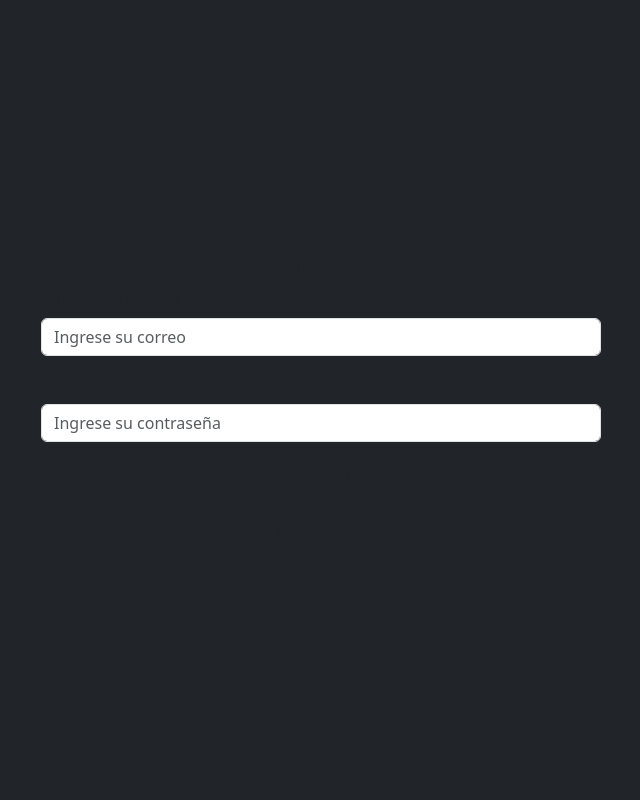
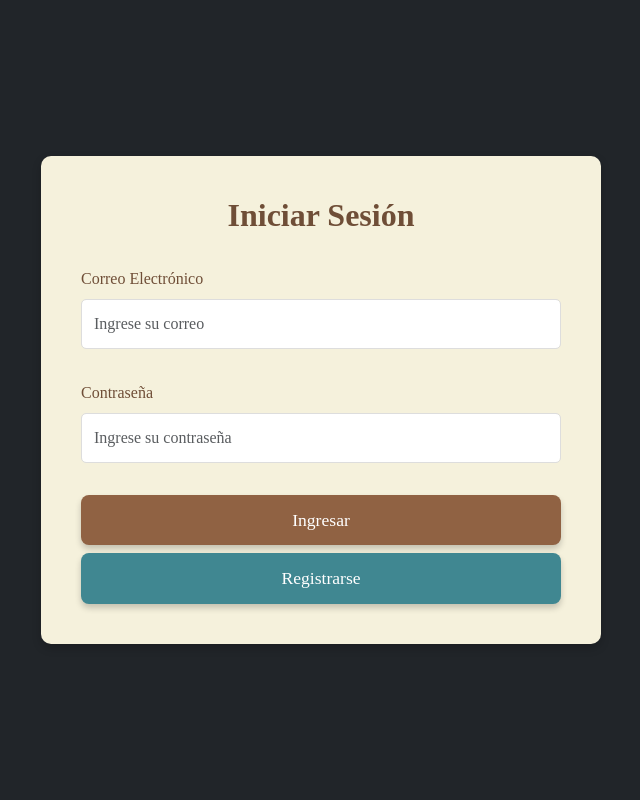
Before and after one commit to luis-sagx/Sureno, a Flask app: page /login in a window 1280 px wide. Shown: the whole page, without its empty margins (319-959 px from the left). Run offline with Flask 3, Linux system fonts and the light colour scheme.

Commit message:
refactor: eliminar redundancia de archivos CSS

```diff
--- a/static/css/login.css
+++ b/static/css/login.css
@@ -1,7 +1,24 @@
 /**
  * Login Page Styles
- * Uses modular CSS system from main.css
  */
+
+:root {
+  --cafe: #6f4e37;
+  --beige: #f5f1dc;
+  --celeste: #8fc1d4;
+  --celeste-oscuro: #316168;
+  --boton-cafe: #906243;
+  --boton-cafe-hover: #fc894f;
+  --boton-celeste: #408791;
+  --boton-celeste-hover: #00b1c9;
+  --text-color: var(--cafe);
+  --section-1: var(--beige);
+}
+
+body.dark-mode {
+  --section-1: var(--cafe);
+  --text-color: var(--beige);
+}
 
 /* Login Page Layout */
 body {
@@ -10,25 +27,74 @@ body {
   align-items: center;
   min-height: 100vh;
   margin: 0;
+  background-color: #1e1e1e;
 }
 
 /* Login Container */
 .login-container {
   width: 100%;
   max-width: 35rem;
-  padding: var(--spacing-6);
-  background: var(--color-card);
-  border-radius: var(--radius-lg);
-  box-shadow: var(--shadow-lg);
+  padding: 2.5rem;
+  background: var(--section-1);
+  border-radius: 10px;
+  box-shadow: 0px 4px 10px rgba(0, 0, 0, 0.2);
 }
 
 #inputLogin {
-  margin-top: var(--spacing-5);
+  margin-top: 2rem;
 }
 
 .login-title {
-  color: var(--color-text);
-  font-weight: var(--font-bold);
+  color: var(--text-color);
+  font-weight: bold;
   text-align: center;
-  margin-bottom: var(--spacing-4);
+  margin-bottom: 1.5rem;
+  font-size: 2rem;
 }
+
+.form-label {
+  color: var(--text-color);
+  font-weight: 500;
+  margin-bottom: 0.5rem;
+}
+
+.form-control {
+  border-radius: 5px;
+  border: 1px solid #ddd;
+  padding: 0.75rem;
+}
+
+.form-control:focus {
+  border-color: var(--boton-cafe);
+  box-shadow: 0 0 0 0.2rem rgba(144, 98, 67, 0.25);
+}
+
+.btn-1 {
+  background-color: var(--boton-cafe);
+  color: white;
+  border: none;
+  padding: 0.75rem;
+  font-size: 1.1rem;
+  font-weight: 500;
+  transition: background-color 0.3s;
+}
+
+.btn-1:hover {
+  background-color: var(--boton-cafe-hover);
+  color: white;
+}
+
+.btn-2 {
+  background-color: var(--boton-celeste);
+  color: white;
+  border: none;
+  padding: 0.75rem;
+  font-size: 1.1rem;
+  font-weight: 500;
+  transition: background-color 0.3s;
+}
+
+.btn-2:hover {
+  background-color: var(--boton-celeste-hover);
+  color: white;
+}
--- a/static/css/styles.css
+++ b/static/css/styles.css
@@ -3,20 +3,163 @@
  * All common variables, utilities, and components are now in main.css
  */
 
-/* Only page-specific styles remain here */
+/* Variables CSS */
+:root {
+  /* Color Palette */
+  --cafe: #5e422e;
+  --beige: #f5f1dc;
+  --celeste: #8fc1d4;
+  --white: #ffffff;
+  --black: #000000;
+  --naranja: #fc894f;
+  --celeste-oscuro: #316168;
+  --boton-cafe: #906243;
+  --boton-cafe-hover: var(--naranja);
+  --boton-celeste: #408791;
+  --boton-celeste-hover: #00b1c9;
+  --p-color: black;
+
+  /* Light Theme */
+  --bg-color: var(--white);
+  --text-color: var(--cafe);
+  --header-bg: var(--beige);
+  --nav-bg: var(--cafe);
+  --link-color: var(--white);
+  --hover-link-color: rgb(255, 255, 221);
+  --icon-color: var(--cafe);
+  --checkbox-bg: var(--cafe);
+  --checkbox-ball: var(--beige);
+  --section-1: var(--beige);
+  --section-2: var(--celeste);
+}
+
+/* Dark Theme */
+body.dark-mode {
+  --p-color: white;
+  --bg-color: #1e1e1e;
+  --text-color: var(--beige);
+  --header-bg: #2b2a2a;
+  --nav-bg: var(--cafe);
+  --link-color: var(--beige);
+  --hover-link-color: rgb(255, 255, 221);
+  --icon-color: var(--beige);
+  --checkbox-bg: var(--beige);
+  --checkbox-ball: var(--cafe);
+  --section-1: var(--cafe);
+  --section-2: var(--celeste-oscuro);
+}
+
+body {
+  background-color: var(--bg-color);
+  color: var(--p-color);
+  transition: background-color 0.3s, color 0.3s;
+  font-family: "Times New Roman", Times, serif;
+}
+
+/* Header Styles */
+.bg-custom {
+  background-color: var(--header-bg);
+  box-shadow: 0 2px 4px rgba(0, 0, 0, 0.1);
+}
+
+.logo {
+  width: 3.5rem;
+  object-fit: cover;
+}
+
+.site-title {
+  font-style: italic;
+  font-family: "Pacifico";
+  font-weight: bold;
+  font-size: 2.5rem;
+  color: var(--text-color);
+}
+
+/* Navigation Styles */
+.navbar {
+  background-color: var(--nav-bg) !important;
+  padding: 0.5rem 0;
+}
+
+.navbar-nav .nav-link {
+  color: var(--link-color) !important;
+  transition: color 0.3s;
+  padding: 0.5rem 1rem;
+  font-size: 1.1rem;
+  font-weight: 500;
+}
+
+.navbar-nav .nav-link:hover {
+  color: var(--hover-link-color) !important;
+  text-shadow: 0px 0px 10px rgba(255, 252, 221, 0.5);
+}
+
+.icono-nav {
+  color: var(--icon-color) !important;
+  transition: color 0.3s;
+}
+
+.icono-nav:hover {
+  color: var(--naranja) !important;
+}
+
+/* Dropdown styles */
+.dropdown-menu {
+  background-color: var(--beige);
+  border: 2px solid var(--cafe);
+}
+
+.dropdown-item {
+  color: var(--cafe);
+}
+
+.dropdown-item:hover {
+  background-color: var(--cafe);
+  color: var(--white);
+}
+
+.btn-1 {
+  background-color: var(--boton-cafe);
+  color: var(--white);
+  border: 2px solid var(--boton-cafe);
+  padding: 0.75rem 2rem;
+  border-radius: 8px;
+  font-size: 1.2rem;
+  font-weight: 600;
+  transition: all 0.3s ease;
+  box-shadow: 0 4px 6px rgba(0, 0, 0, 0.2);
+  text-decoration: none;
+  display: inline-block;
+}
+
+.btn-1:hover {
+  background-color: var(--boton-cafe-hover);
+  border-color: var(--boton-cafe-hover);
+  color: var(--white);
+  transform: translateY(-2px);
+  box-shadow: 0 6px 12px rgba(0, 0, 0, 0.3);
+}
 
 .btn-2 {
   background-color: var(--boton-celeste);
+  color: var(--white);
+  border: 2px solid var(--boton-celeste);
+  padding: 0.75rem 2rem;
+  border-radius: 8px;
+  font-size: 1.2rem;
+  font-weight: 600;
+  transition: all 0.3s ease;
+  box-shadow: 0 4px 6px rgba(0, 0, 0, 0.2);
+  text-decoration: none;
+  display: inline-block;
 }
 
 .btn-2:hover {
   background-color: var(--boton-celeste-hover);
-}
-
-.btn-1,
-.btn-2 {
+  border-color: var(--boton-celeste-hover);
   color: var(--white);
-  font-size: 1.2rem;
+  transform: translateY(-2px);
+  box-shadow: 0 6px 12px rgba(0, 0, 0, 0.3);
 }
 
 #cart-count {
@@ -42,20 +185,42 @@
 /* Footer Styles */
 footer {
   background-color: var(--nav-bg);
+  color: var(--white);
+  padding: 2rem 0;
+}
+
+footer h3,
+footer h4 {
+  color: var(--white);
+  font-weight: bold;
+}
+
+footer p {
+  color: var(--white);
+  margin-bottom: 0.5rem;
+}
+
+footer i {
+  color: var(--white);
 }
 
 .social-icons {
   margin-top: 1rem;
+  display: flex;
+  justify-content: center;
+  gap: 1.5rem;
 }
 
 .social-icons a {
   color: var(--white);
   font-size: 2rem;
-  transition: color 0.3s;
+  transition: all 0.3s;
+  text-decoration: none;
 }
 
 .social-icons a:hover {
-  color: var(--beige);
+  color: var(--naranja);
+  transform: scale(1.2);
 }
 
 .section-1 {
```
